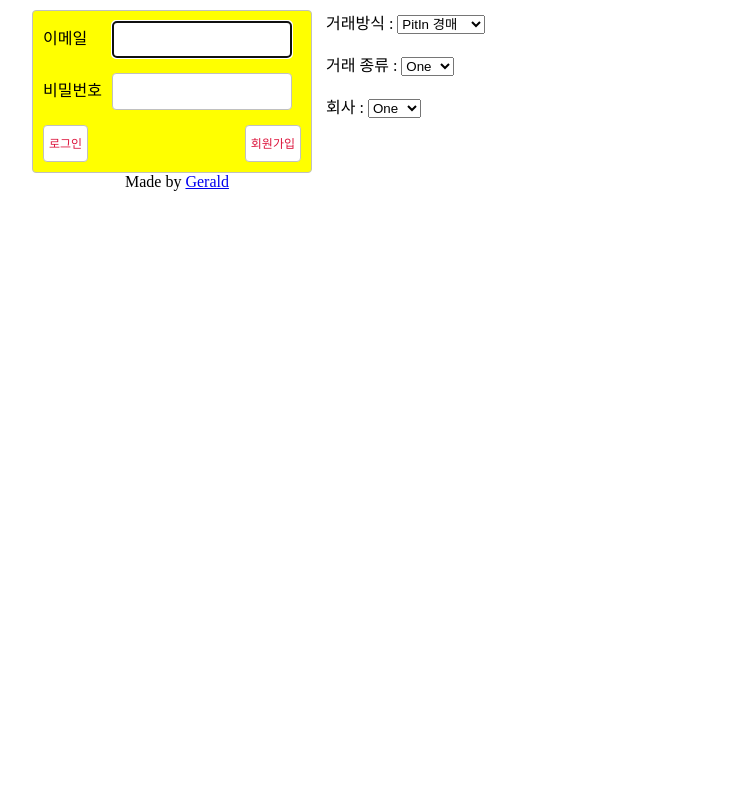
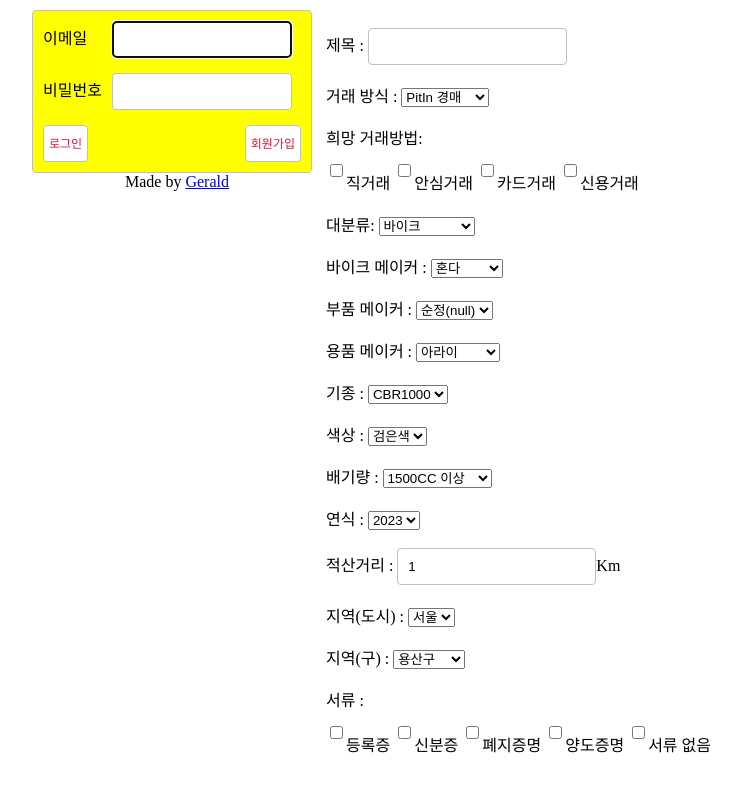
Before and after one commit to gerald119/node-auction_git, a website: page views/ProRe.html in a window 1280 px wide. Shown: the whole page, without its empty margins (208-949 px from the left). Drawn offline with nearby package versions, Linux system fonts and the light colour scheme; files that its build step writes are made by us from their sources.

Commit message:
상품등록 페이지1

```diff
--- a/controllers/index.js
+++ b/controllers/index.js
@@ -180,7 +180,7 @@ exports.auctionType = async (req, res, next) => {
 
 
 exports.auctionTypeCheck = async (req, res, next) => {
-  var data = req.body.firstName
+  var data = req.body.auctionType
   console.log(  data , ">>>>>>>>>>>>>>>>>>>>>>>>>>>>>>>>>>>>>>>>>>>");
   try {
     res.send('ok')
--- a/views/ProRe.html
+++ b/views/ProRe.html
@@ -3,36 +3,148 @@
 {% block content %}
 <div class="timeline">
   <form>
+    <br>
     <div>
-      거래방식 :
+      제목 : <input></input>
+    </div>
+    <br>
+    <div>
+      거래 방식 :
       <select id="select_value" onchange="changeValue()">
         <option value="1">PitIn 경매</option>
         <option value="2">시간제 경매</option>
       </select>
     </div>
     <br>
-
+    희망 거래방법:
+    <br>
+    <input type="checkbox" id="vehicle1" name="vehicle1" value="Bike"><label for="vehicle1">직거래</label>
+    <input type="checkbox" id="vehicle2" name="vehicle2" value="Car"><label for="vehicle2">안심거래</label>
+    <input type="checkbox" id="vehicle3" name="vehicle3" value="Boat"><label for="vehicle3">카드거래</label>
+    <input type="checkbox" id="vehicle4" name="vehicle4" value="Card"><label for="vehicle3">신용거래</label>
+    <br>
+    <br>
     <div>
-      거래 종류 :
+      대분류:
       <select>
-        <option value="1">One</option>
-        <option value="2">two</option>
-        <option value="3">three</option>
-        <option value="4">four</option>
-        <option value="5">five</option>
+        <option value="1">바이크</option>
+        <option value="2">부품용바이크</option>
+        <option value="3">부품</option>
+        <option value="4">용품</option>
       </select>
     </div>
     <br>
     <div>
-      회사 :
+      바이크 메이커 :
       <select>
-        <option value="1">One</option>
-        <option value="2">two</option>
-        <option value="3">three</option>
-        <option value="4">four</option>
-        <option value="5">five</option>
+        <option value="1">혼다</option>
+        <option value="2">야마하</option>
+        <option value="3">스즈끼</option>
+        <option value="4">가와사끼</option>
+        <option value="5">할리</option>
       </select>
     </div>
+    <br>
+    <div>
+      부품 메이커 :
+      <select>
+        <option value="1">순정(null)</option>
+        <option value="2">브렘보</option>
+        <option value="3">올린즈</option>
+        <option value="4">키타고</option>
+        <option value="5">WP</option>
+      </select>
+    </div>
+    <br>
+    <div>
+      용품 메이커 :
+      <select>
+        <option value="1">아라이</option>
+        <option value="2">다이네즈</option>
+        <option value="3">쇼웨이</option>
+        <option value="4">알파인스타</option>
+        <option value="5">sidi</option>
+      </select>
+    </div>
+    <br>
+    <div>
+      기종 :
+      <select>
+        <option value="1">CBR1000</option>
+        <option value="2">CBR600</option>
+        <option value="3">CB500</option>
+        <option value="4">CBR250</option>
+        <option value="5">CBR125</option>
+      </select>
+    </div>
+    <br>
+    <div>
+      색상 :
+      <select>
+        <option value="1">검은색</option>
+        <option value="2">빨간색</option>
+        <option value="3">노란색</option>
+        <option value="4">하얀색</option>
+        <option value="5">파란색</option>
+      </select>
+    </div>
+    <br>
+    <div>
+      배기량 :
+      <select>
+        <option value="1">1500CC 이상 </option>
+        <option value="2">1000~1300CC</option>
+        <option value="3">600~1000CC</option>
+        <option value="5">125~600CC</option>
+        <option value="4">50~125CC</option>
+      </select>
+    </div>
+    <br>
+    <div>
+      연식 :
+      <select>
+        <option value="1">2023</option>
+        <option value="2">2022</option>
+        <option value="3">2021</option>
+        <option value="4">2020</option>
+        <option value="5">2019</option>
+      </select>
+    </div>
+    <br>
+    <div>
+      적산거리 : <input value="1">Km</input>
+    </div>
+    <br>
+    <div>
+      지역(도시) :
+      <select>
+        <option value="1">서울</option>
+        <option value="2">대전</option>
+        <option value="3">대구</option>
+        <option value="4">부산</option>
+        <option value="5">광주</option>
+      </select>
+    </div>
+    <br>
+    <div>
+      지역(구) :
+      <select>
+        <option value="1">용산구</option>
+        <option value="2">중구</option>
+        <option value="3">동대문구</option>
+        <option value="4">광진구</option>
+        <option value="5">강남구</option>
+      </select>
+    </div>
+    <br>
+    서류 :
+    <br>
+    <input type="checkbox" id="vehicle1" name="vehicle1" value="Bike"><label for="vehicle1">등록증</label>
+    <input type="checkbox" id="vehicle2" name="vehicle2" value="Car"><label for="vehicle2">신분증</label>
+    <input type="checkbox" id="vehicle3" name="vehicle3" value="Boat"><label for="vehicle3">폐지증명</label>
+    <input type="checkbox" id="vehicle4" name="vehicle4" value="Card"><label for="vehicle3">양도증명</label>
+    <input type="checkbox" id="vehicle5" name="vehicle5" value="Card"><label for="vehicle3">서류 없음</label>
+    <br>
   </form>
 </div>
 
@@ -43,10 +155,8 @@
 function changeValue() {
   var value_str = document.getElementById('select_value');
   var auctionType = value_str.options[value_str.selectedIndex].value;
-  console.log(auctionType, ">>>>>>>>>>>>>>>>>>>>>>>>>>>>>>>>>>>>>>>>");
-    // alert("value:" + value_str.options[value_str.selectedIndex].value);
      axios.post('/auctionTypeCheck',{
-      firstName: auctionType,
+      auctionType: auctionType,
       lastName: 'Doe'
      })
       .then((result) => {
```
Also changed, not shown: app.js (+0 -12 lines).
